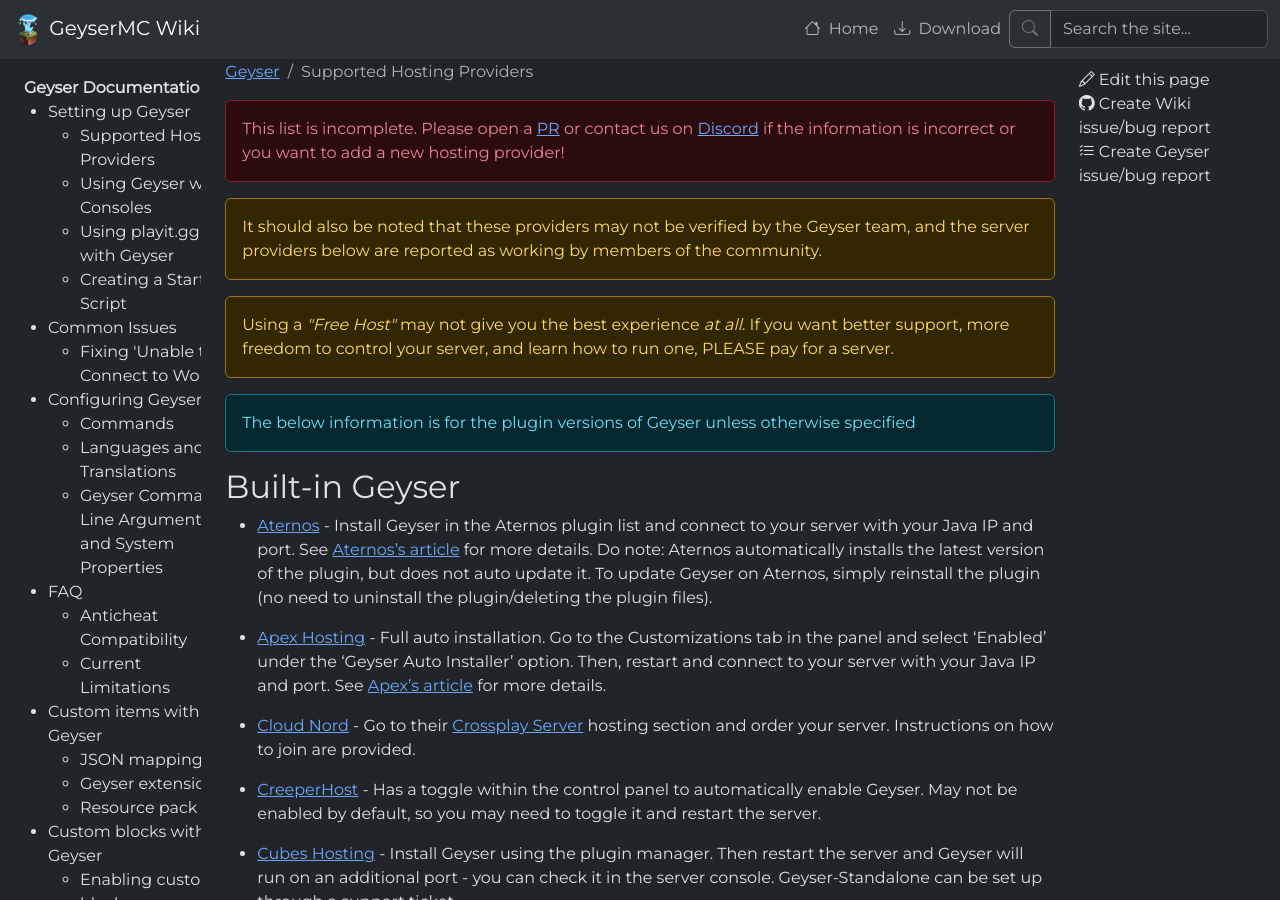
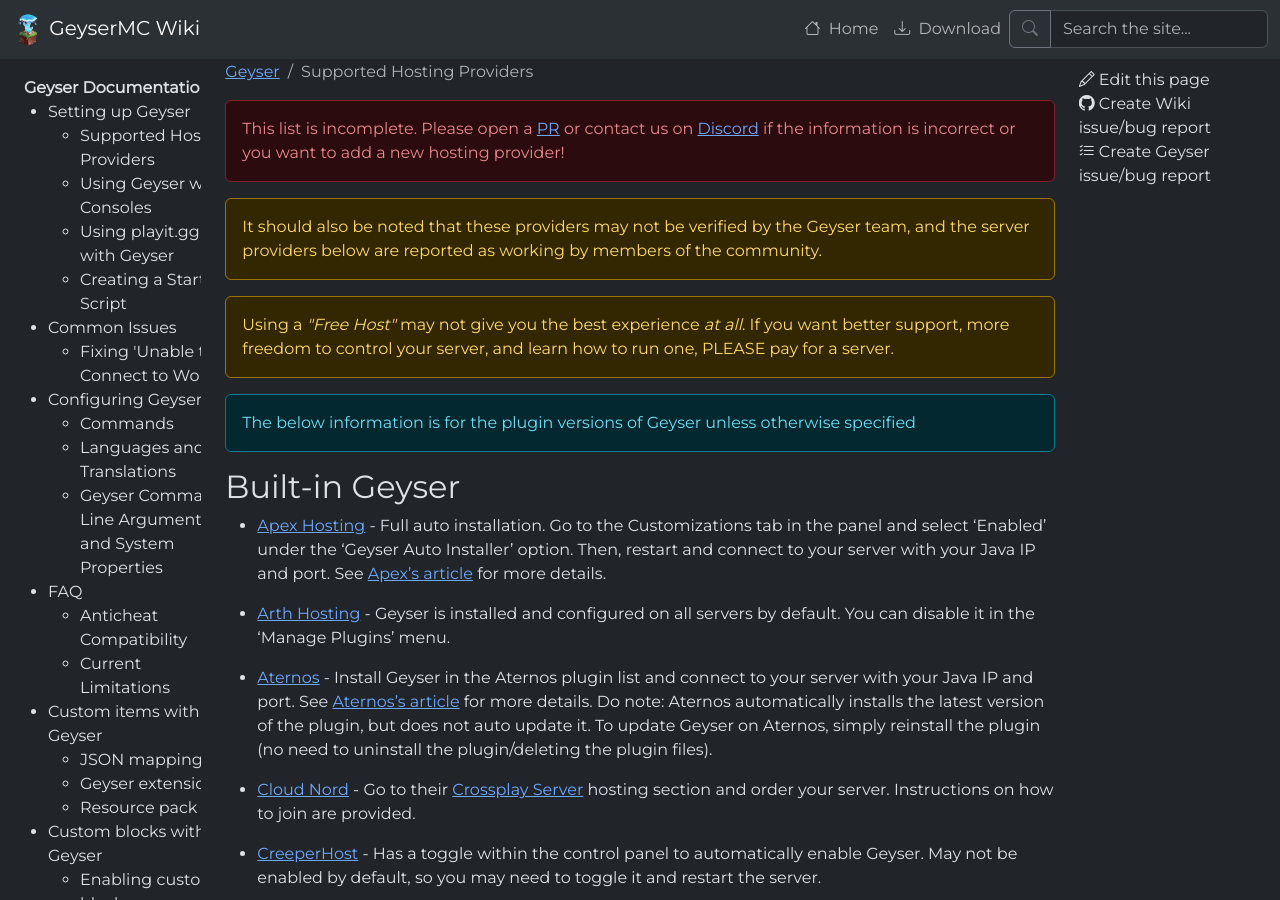
Before and after one commit to GeyserMC/GeyserWiki, a Jekyll site: the page built from _docs/geyser/supported-hosting-providers.md, in a window 1280 px wide and 900 px high. Built offline with Jekyll 4.4.1, drawn with Linux system fonts in a browser that asks for light colours.

Commit message:
Update providers.json - Arth Hosting
I added arth hosting and re-ordered apex hosting and aternos to be in alphabetical order

```diff
--- a/_data/providers.json
+++ b/_data/providers.json
@@ -7,14 +7,19 @@
   },
   "built_in": [
     {
+      "name": "Apex Hosting",
+      "url": "https://apexminecrafthosting.com/",
+      "description": "Full auto installation. Go to the Customizations tab in the panel and select 'Enabled' under the 'Geyser Auto Installer' option. Then, restart and connect to your server with your Java IP and port. See [Apex's article](https://apexminecrafthosting.com/geysermc/) for more details."
+    },
+        {
+      "name": "Arth Hosting",
+      "url": "https://arthmc.xyz/",
+      "description": "Geyser is installed and configured on all servers by default. You can disable it in the 'Manage Plugins' menu."
+    },
+    {
       "name": "Aternos",
       "url": "https://aternos.org/",
       "description": "Install Geyser in the Aternos plugin list and connect to your server with your Java IP and port. See [Aternos's article](https://support.aternos.org/hc/en-us/articles/360051047631) for more details. Do note: Aternos automatically installs the latest version of the plugin, but does not auto update it. To update Geyser on Aternos, simply reinstall the plugin (no need to uninstall the plugin/deleting the plugin files)."
-    },
-    {
-      "name": "Apex Hosting",
-      "url": "https://apexminecrafthosting.com/",
-      "description": "Full auto installation. Go to the Customizations tab in the panel and select 'Enabled' under the 'Geyser Auto Installer' option. Then, restart and connect to your server with your Java IP and port. See [Apex's article](https://apexminecrafthosting.com/geysermc/) for more details."
     },
     {
       "name": "Cloud Nord",
```
